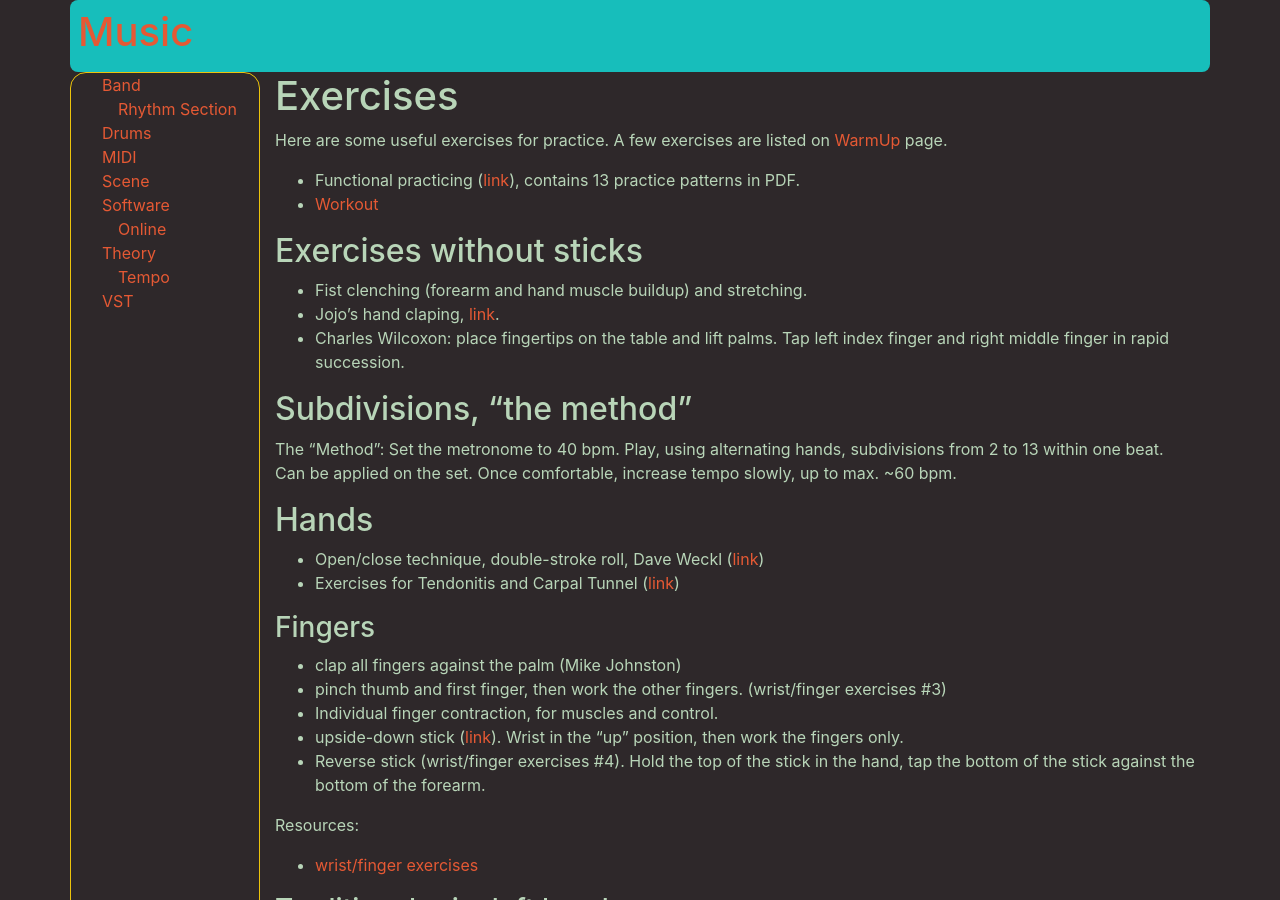
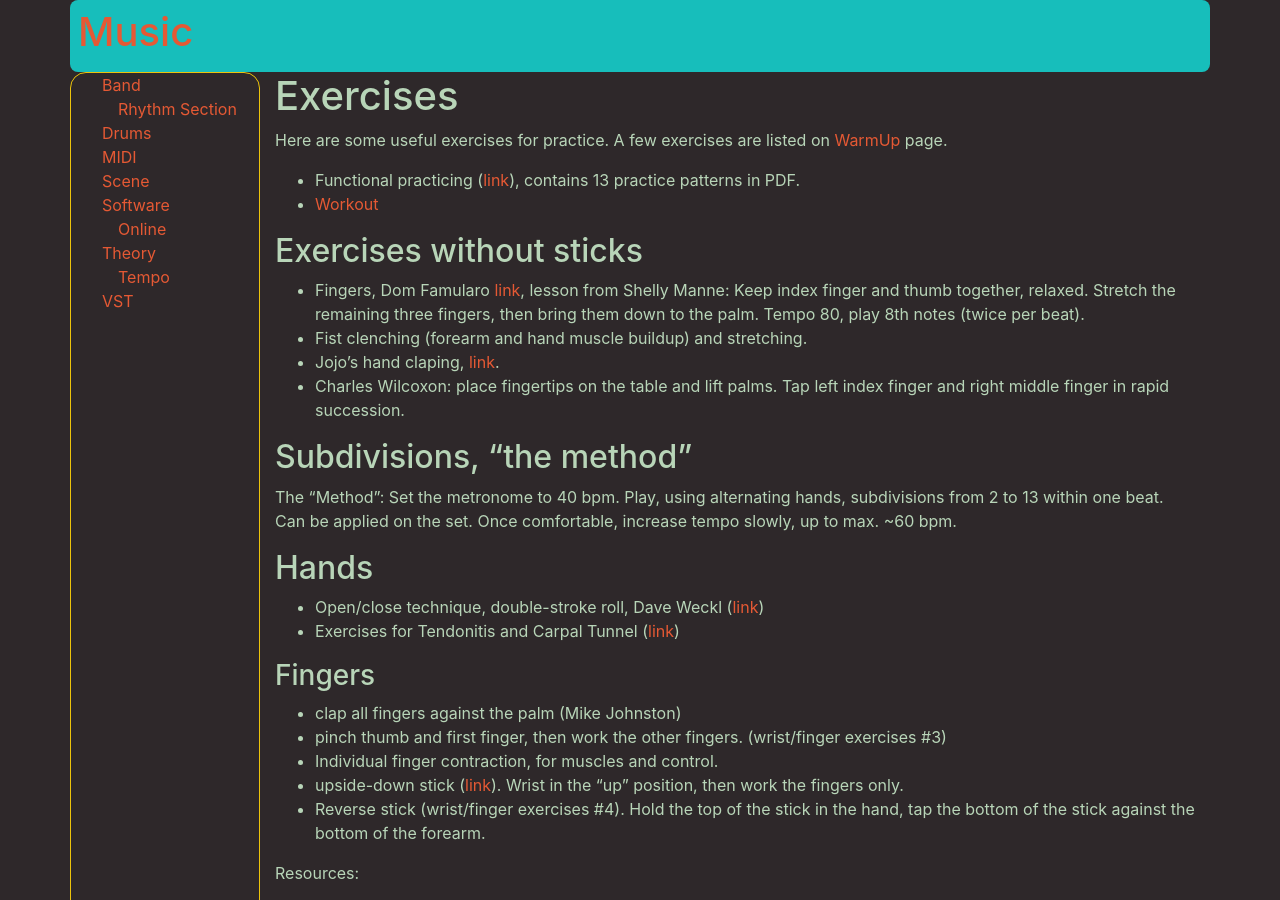
Before and after one commit to MisterY/music-site, a Jekyll site: the page built from drums/exercises.md, in a window 1280 px wide and 900 px high. Built offline with Jekyll 4.4.1, drawn with Linux system fonts in a browser that asks for light colours; nearby versions of some CDN libraries; our own code applies the rules of GitHub Pages for plain Markdown files.

Commit message:
finger exercise

```diff
--- a/drums/exercises.md
+++ b/drums/exercises.md
@@ -7,6 +7,7 @@ Here are some useful exercises for practice. A few exercises are listed on [Warm
 
 ## Exercises without sticks
 
+- Fingers, Dom Famularo [link](https://youtu.be/qKqhv8MhuL4?t=1906), lesson from Shelly Manne: Keep index finger and thumb together, relaxed. Stretch the remaining three fingers, then bring them down to the palm. Tempo 80, play 8th notes (twice per beat).
 - Fist clenching (forearm and hand muscle buildup) and stretching.
 - Jojo's hand claping, [link](https://www.youtube.com/watch?v=ZnICKtoG2Wg).
 - Charles Wilcoxon: place fingertips on the table and lift palms. Tap left index finger and right middle finger in rapid succession.
```
